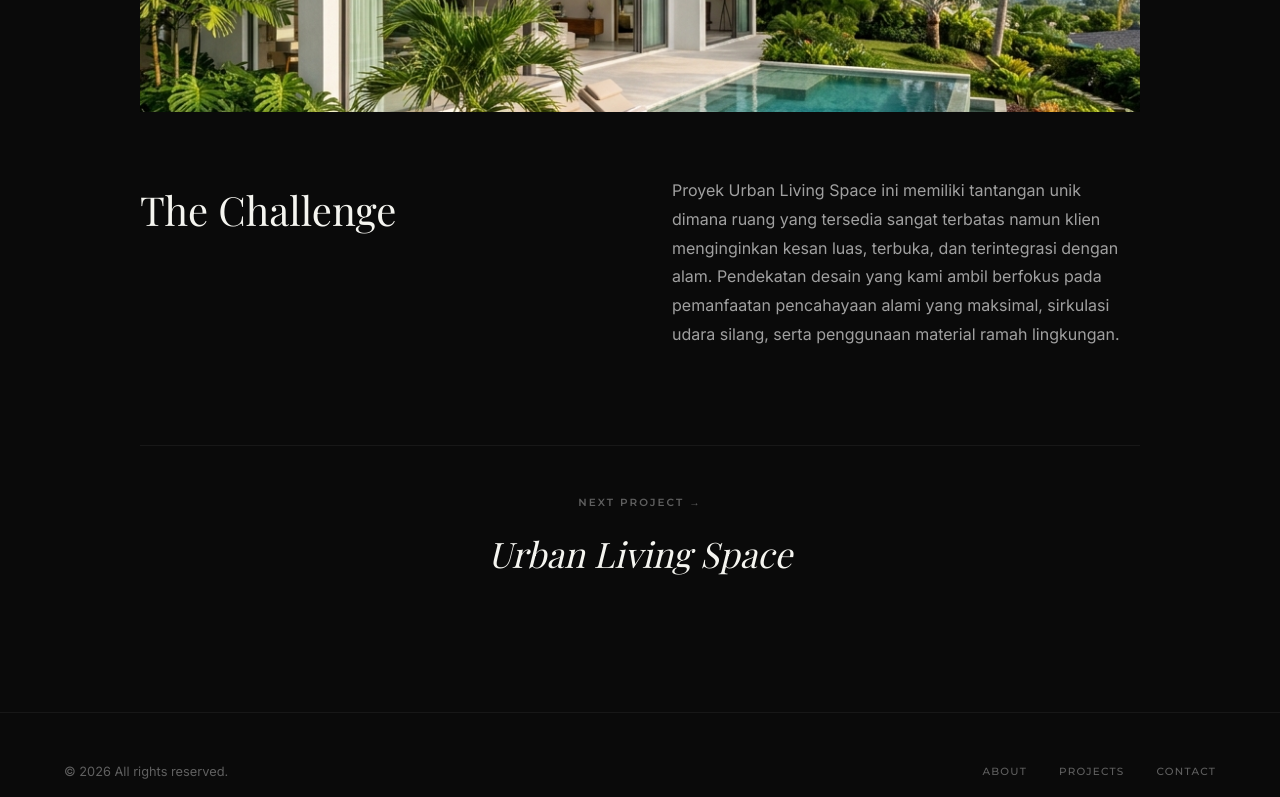
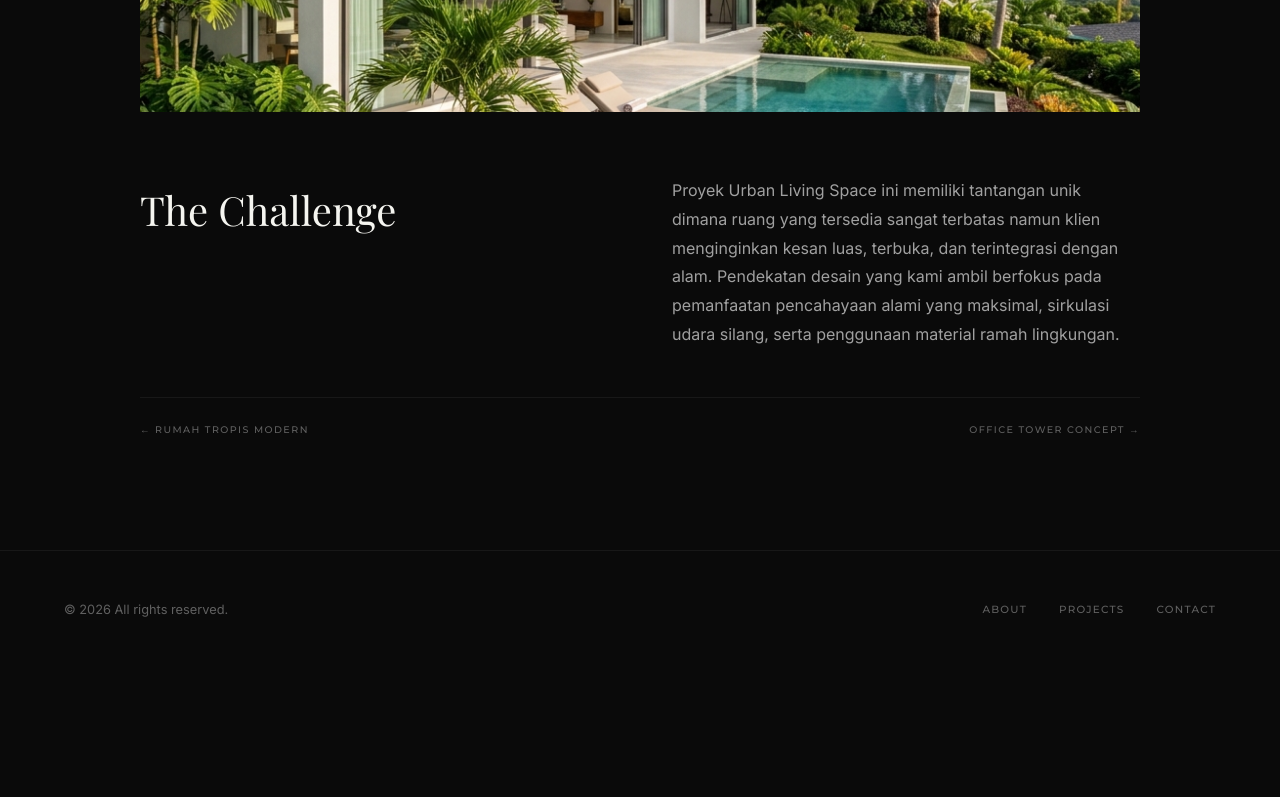
Before and after one commit to imamabdurrahmann/portfolio-fenty-next, a Next.js app: page /projects/urban-living-space in a window 1280 px wide. Shown: the part 1043-1840 px from the top of the page. After the commit the page ends 1712 px from the top, so only its background shows below. Built offline with nearby package versions, Linux system fonts and the light colour scheme; a web font is replaced by a local one.

Commit message:
fix: dynamic prev/next project nav, super compact, clickable with router.push

```diff
--- a/src/app/projects/[id]/page.tsx
+++ b/src/app/projects/[id]/page.tsx
@@ -2,18 +2,32 @@
 import { useState, useRef } from "react";
 import Link from "next/link";
 import Image from "next/image";
-import { useParams } from "next/navigation";
+import { useParams, useRouter } from "next/navigation";
 import { motion, useScroll, useTransform, AnimatePresence } from "framer-motion";
 import { useLocale } from "@/i18n/LocaleProvider";
 
+const projectOrder = [
+  { id: "rumah-tropis-modern", title: "Rumah Tropis Modern" },
+  { id: "urban-living-space", title: "Urban Living Space" },
+  { id: "office-tower", title: "Office Tower Concept" },
+  { id: "minimalist-kitchen", title: "Minimalist Kitchen Design" },
+  { id: "villa-harmoni", title: "Villa Harmoni" },
+  { id: "co-working-hub", title: "Co-Working Hub" },
+];
+
 export default function ProjectDetail() {
   const params = useParams();
+  const router = useRouter();
   const id = params.id as string;
   const [lightboxOpen, setLightboxOpen] = useState(false);
   const { t } = useLocale();
 
-  // Format title from ID (e.g., rumah-tropis-modern -> Rumah Tropis Modern)
   const title = id.split('-').map(word => word.charAt(0).toUpperCase() + word.slice(1)).join(' ');
+
+  // Find current index and determine prev/next
+  const currentIdx = projectOrder.findIndex(p => p.id === id);
+  const prevProject = currentIdx > 0 ? projectOrder[currentIdx - 1] : null;
+  const nextProject = currentIdx < projectOrder.length - 1 ? projectOrder[currentIdx + 1] : null;
 
   // Parallax setup
   const imageContainerRef = useRef(null);
@@ -77,14 +91,27 @@ export default function ProjectDetail() {
             </p>
           </div>
 
-          <Link href="/projects/urban-living-space" style={{ display: 'block', marginTop: '6rem', borderTop: '1px solid var(--border)', paddingTop: '3rem', paddingBottom: '1rem', textAlign: 'center', textDecoration: 'none' }}>
-            <span style={{ fontFamily: 'var(--font-label)', fontSize: '0.65rem', fontWeight: 600, letterSpacing: '0.2em', color: 'var(--text-muted)', textTransform: 'uppercase', display: 'block', marginBottom: '0.8rem' }}>
-              Next Project →
-            </span>
-            <span style={{ fontFamily: 'var(--font-heading)', fontSize: 'clamp(1.4rem, 3vw, 2.2rem)', fontWeight: 400, color: 'var(--text-primary)', fontStyle: 'italic' }}>
-              Urban Living Space
-            </span>
-          </Link>
+          {/* Prev / Next — super compact */}
+          <div style={{ display: 'flex', justifyContent: 'space-between', alignItems: 'center', marginTop: '3rem', paddingTop: '1.5rem', borderTop: '1px solid var(--border)' }}>
+            {prevProject ? (
+              <a
+                href={`/projects/${prevProject.id}`}
+                onClick={(e) => { e.preventDefault(); router.push(`/projects/${prevProject.id}`); }}
+                style={{ fontFamily: 'var(--font-label)', fontSize: '0.6rem', fontWeight: 500, letterSpacing: '0.15em', textTransform: 'uppercase', color: 'var(--text-muted)', cursor: 'pointer', textDecoration: 'none' }}
+              >
+                ← {prevProject.title}
+              </a>
+            ) : <span />}
+            {nextProject ? (
+              <a
+                href={`/projects/${nextProject.id}`}
+                onClick={(e) => { e.preventDefault(); router.push(`/projects/${nextProject.id}`); }}
+                style={{ fontFamily: 'var(--font-label)', fontSize: '0.6rem', fontWeight: 500, letterSpacing: '0.15em', textTransform: 'uppercase', color: 'var(--text-muted)', cursor: 'pointer', textDecoration: 'none' }}
+              >
+                {nextProject.title} →
+              </a>
+            ) : <span />}
+          </div>
         </div>
       </section>
 
```
